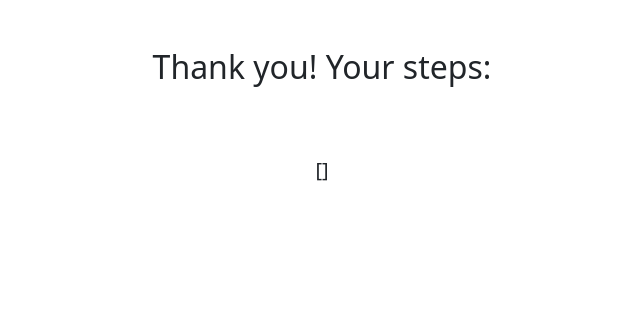
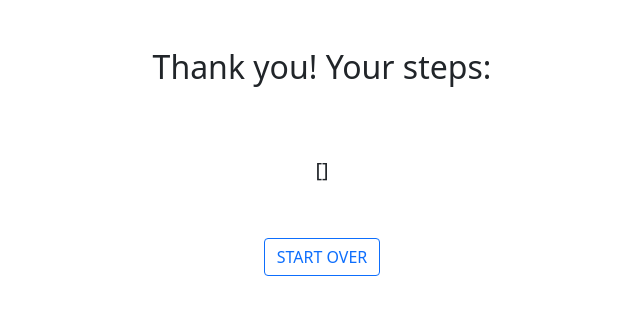
Before and after one commit to gass-git/chess-board, a React (Create React App) app: page /results in a window 1280 px wide. Shown: the top 314 px of the page, without its empty margins (318-958 px from the left). Built offline with nearby package versions, Linux system fonts and the light colour scheme.

Commit message:
Added the start over button in the results page

```diff
--- a/src/App.js
+++ b/src/App.js
@@ -16,6 +16,7 @@ function App() {
       <Routes>
         <Route path='*' element={<Navigate to='/' />} />
         <Route path='/' element={<Home />} />
+        <Route path='/home' element={<Home />} />
         <Route path='/game' element={<Game />} />
         <Route path='/results' element={<Results />} />
       </Routes>
--- a/src/components/Moves.js
+++ b/src/components/Moves.js
@@ -1,10 +1,17 @@
 import React, { useContext } from 'react'
 import { AppCtx } from '../App'
-import { Card } from 'react-bootstrap'
+import { Card, Button } from 'react-bootstrap'
+import { useNavigate } from 'react-router'
 
 export default function Moves() {
-  const { state } = useContext(AppCtx)
+  const { state, ACTIONS, dispatch } = useContext(AppCtx)
   const { moves } = state
+  const navigateTo = useNavigate()
+
+  function handleClick() {
+    dispatch({ type: ACTIONS.RESET_APP_STATE })
+    navigateTo('/home')
+  }
 
   return (
     <Card className='border-0' style={{ maxWidth: '600px', minWidth: '300px' }} >
@@ -22,6 +29,13 @@ export default function Moves() {
           }
           {']'}
         </h5>
+        <Button
+          className='mt-5'
+          variant='outline-primary'
+          onClick={handleClick}
+        >
+          START OVER
+        </Button>
       </Card.Body>
     </Card>
   )
--- a/src/pages/Results.js
+++ b/src/pages/Results.js
@@ -1,6 +1,7 @@
 import React from 'react'
 import Moves from '../components/Moves'
 import Layout from '../utilities/Layout'
+import { Button } from 'react-bootstrap'
 
 export default function Results() {
   return <Layout title={'Thank you! Your steps:'} content={<Moves />} />
--- a/src/stateCapsule.js
+++ b/src/stateCapsule.js
@@ -16,7 +16,8 @@ const ACTIONS = {
   MOVE_DOWN: 'move down',
   MOVE_RIGHT: 'move right',
   MOVE_LEFT: 'move left',
-  SAVE_PREV_POS: 'save previews position'
+  SAVE_PREV_POS: 'save previews position',
+  RESET_APP_STATE: 'reset the state of the app'
 }
 
 function appReducer(state, action) {
@@ -88,6 +89,9 @@ function appReducer(state, action) {
         currentStep: state.currentStep + 1
       }
 
+    case ACTIONS.RESET_APP_STATE:
+      return initialState
+
     default:
       return state
   }
```
